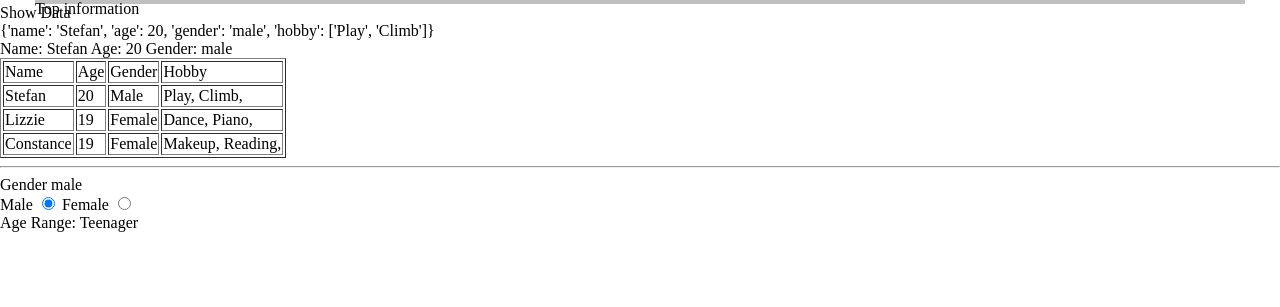
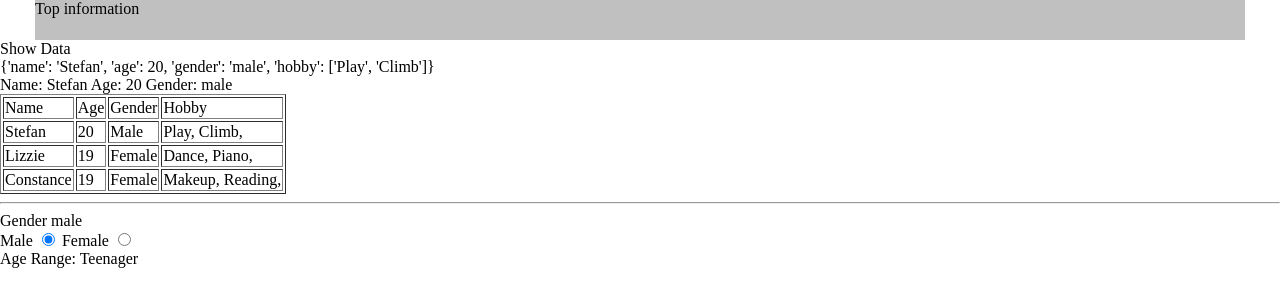
Before and after one commit to stefanSuYiGuo/Django_case2, a Django app: page /testTemplate/ in a window 1280 px wide. Shown: the top 307 px of the page. Run offline with Django 3.2, Linux system fonts and the light colour scheme.

Commit message:
slight change in top.html

```diff
--- a/mydjangoDemo01/djangoDemo02/myapp02/templates/top.html
+++ b/mydjangoDemo01/djangoDemo02/myapp02/templates/top.html
@@ -13,9 +13,8 @@
             margin-left: auto;
             margin-right: auto;
             background-color: silver;
-            height: 4px;
+            height: 40px;
         }
-
     </style>
 </head>
 <body>
```
